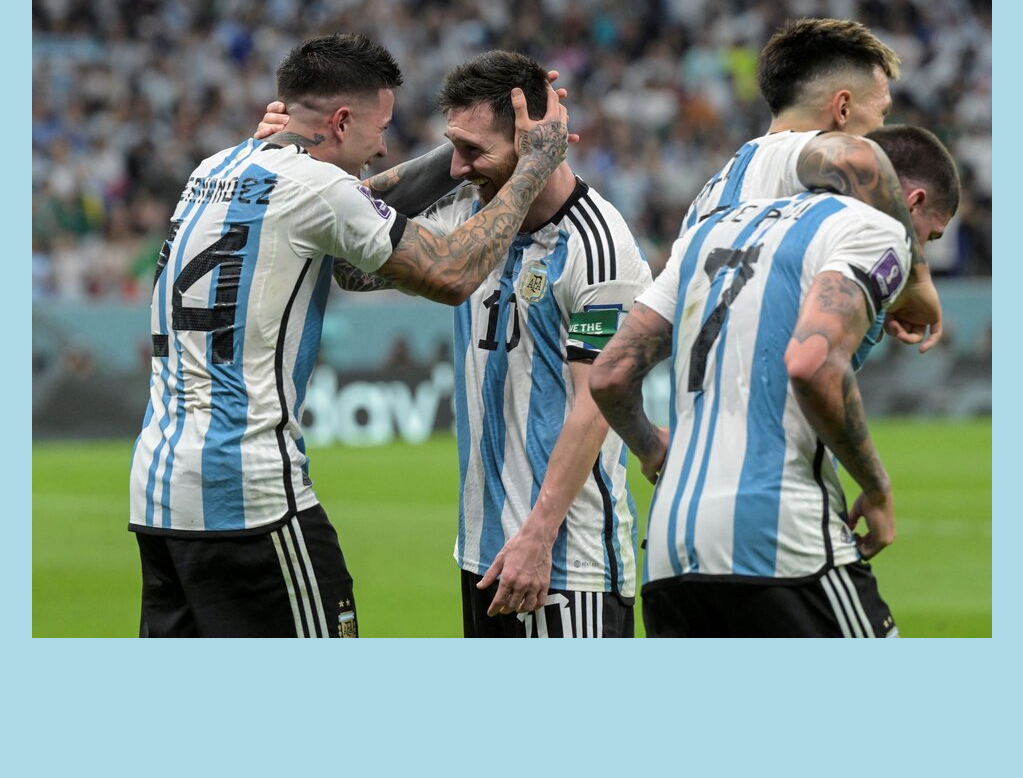
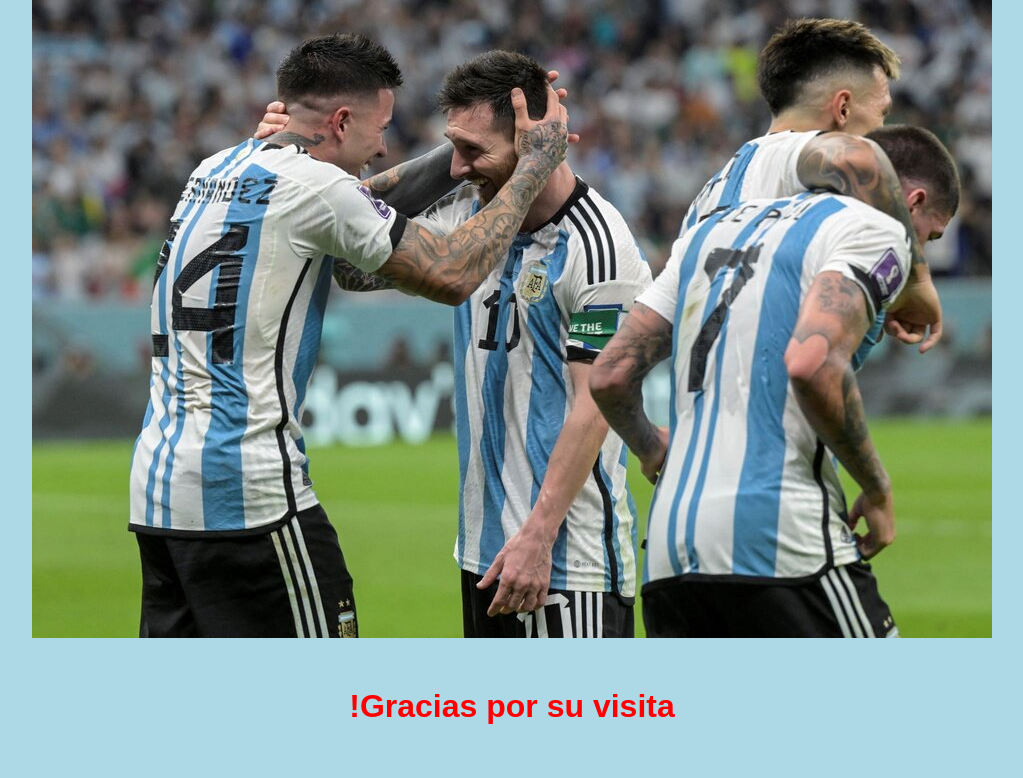
Before and after one commit to Isaac-17-J/miprimerapagina, a plain HTML site: page about.html in a window 1280 px wide. Shown: the part 1821-2599 px from the top of the page, without its empty margins (128-1151 px from the left). Before the commit the page ends 2487 px from the top, so only its background shows below. Drawn offline with Linux system fonts and the light colour scheme.

Commit message:
mi primer confirmacio de actualizacion

```diff
--- a/about.html
+++ b/about.html
@@ -22,6 +22,7 @@
         </nav>
 
     </div>
+    <main>
         <div class="container">
             <h1>Acerca de</h1>
             <p>¡Bienvenido a nuestra página “Acerca de”! Aquí, aprenderás más sobre nuestra empresa y los servicios que
@@ -31,9 +32,10 @@
                 <img src="imagen2.jpg" alt="ESCALONETA Y TEAM" />
                 <img src="imagen3.jpg" alt="MESSI Y ENZO" />
             </div>
-
+            <div class="container greeting">
+                <h1>!Gracias por su visita</h1>
             </div>
-
+    </main>
 
 
     <script src="script.js"></script>
--- a/estilos.css
+++ b/estilos.css
@@ -85,7 +85,9 @@ a {
 .button-menu-toggle {
     display: none;
 }
-
+.greeting {
+    text-align: center;
+}
 @media (max-width: 768px) {
     .column {
         flex: 100%;
```
Lines whose indentation alone changed are shown as unchanged.
